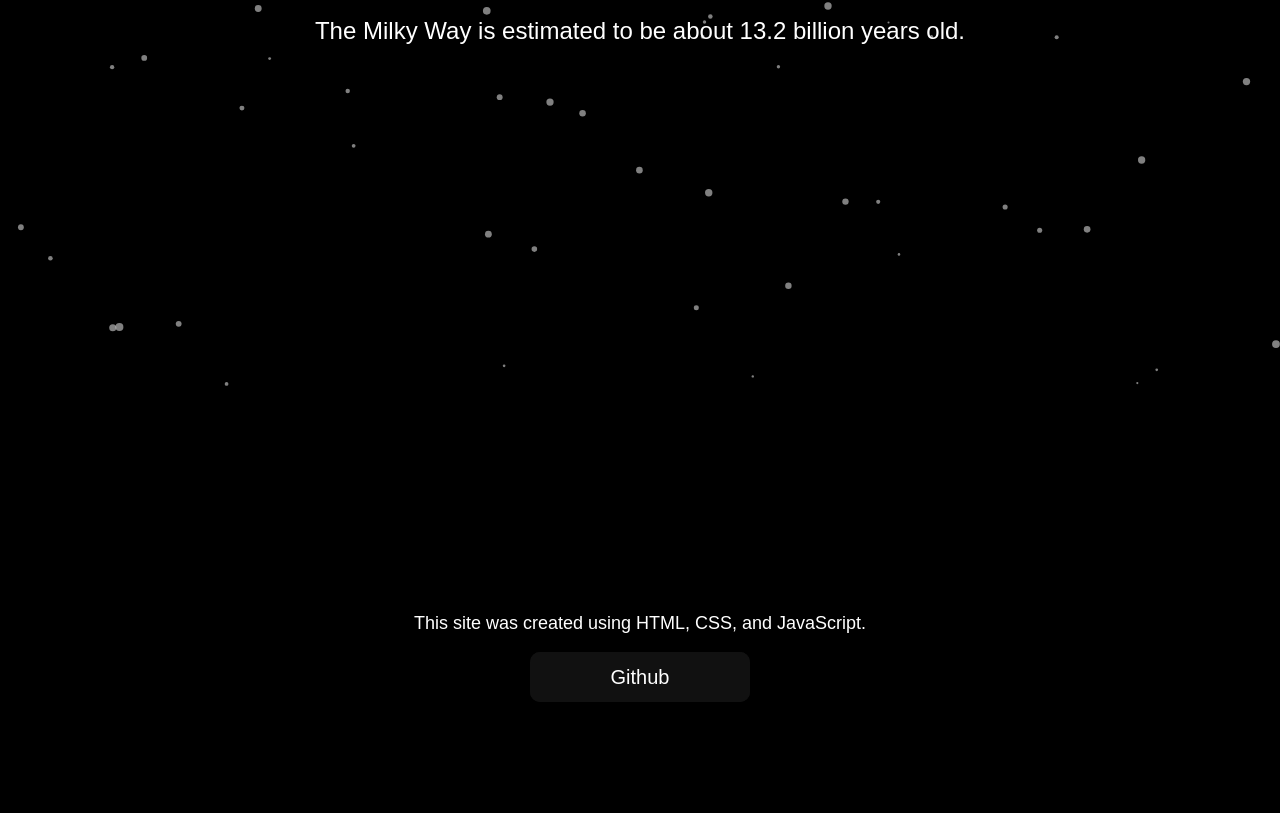
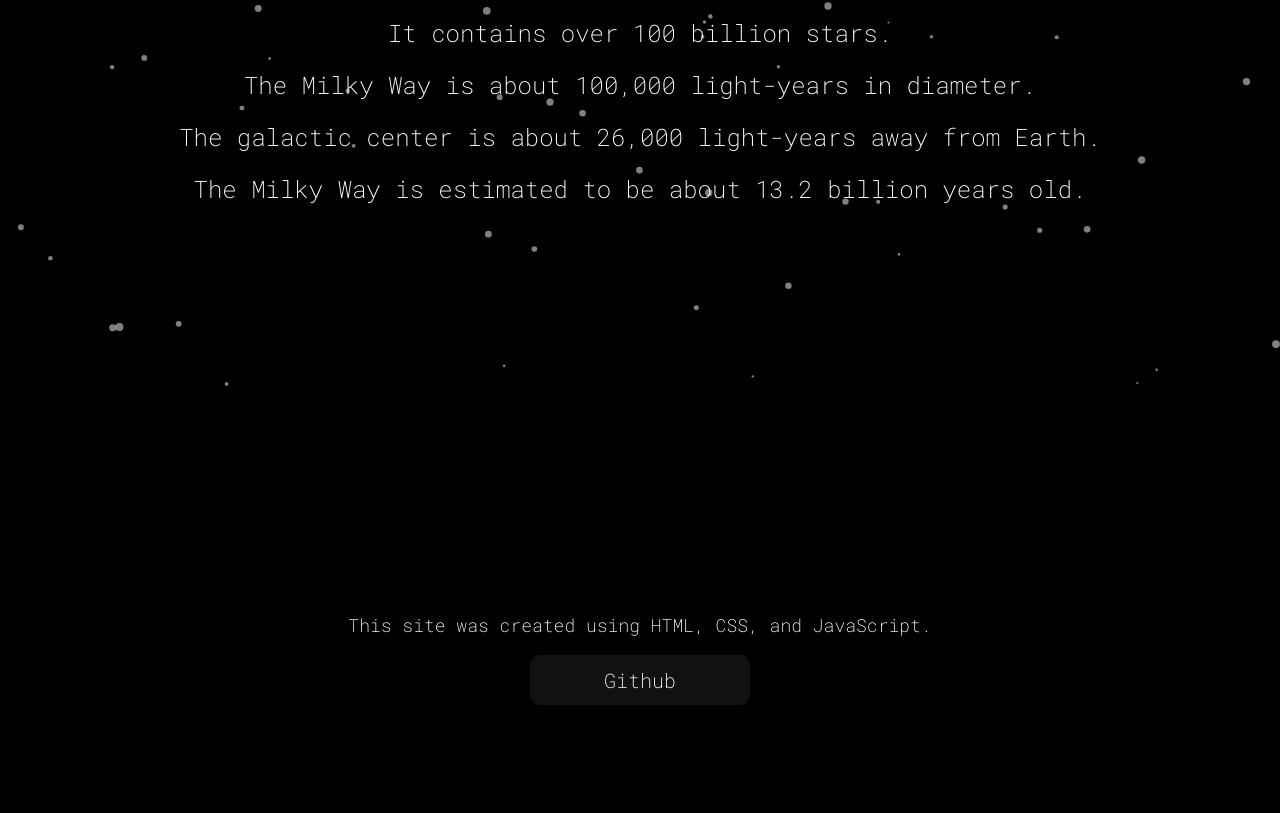
Before and after one commit to Szybaa/Trance---009-Sound-System-Dreamscape-HD-, a plain HTML site: page index.html in a window 1280 px wide. Shown: the part 387-1200 px from the top of the page. Drawn offline with Linux system fonts and the light colour scheme.

Commit message:
final commit

```diff
--- a/index.html
+++ b/index.html
@@ -1,6 +1,9 @@
 <!DOCTYPE html>
 <html>
 <head>
+	<link rel="preconnect" href="https://fonts.googleapis.com">
+<link rel="preconnect" href="https://fonts.gstatic.com" crossorigin>
+<link href="https://fonts.googleapis.com/css2?family=Roboto+Mono:wght@200&display=swap" rel="stylesheet">
 	<title>Milky Way Facts</title>
 	<link rel="stylesheet" type="text/css" href="style.css">
 </head>
@@ -16,7 +19,9 @@
 
 
 	<div class="facts-container" id="facts-container">
-
+        <h1>Welcome traveler!</h1>
+		<br>
+		<br>
 		<h1>Some Milky Way Facts:</h1>
 		<ul>
 			<li>The Milky Way is a barred spiral galaxy.</li>
@@ -29,7 +34,7 @@
 	<div class="site-info" id="site-info">
 		<canvas id="canvas"></canvas>
 		<p>This site was created using HTML, CSS, and JavaScript.</p>
-		<a href="https://github.com/Szybaa/Trance---009-Sound-System-Dreamscape-HD-"><button>Github</button></a>
+		<a href="https://github.com/Szybaa/Trance---009-Sound-System-Dreamscape-HD-" target="_blank"><button>Github</button></a>
 	</div>
 
 
--- a/style.css
+++ b/style.css
@@ -1,9 +1,15 @@
+*{
+	font-family: 'Roboto Mono', monospace;
+}
+html {
+	scroll-behavior: smooth;
+  }
 body {
 	margin: 0;
 	padding: 0;
 	background-color: black;
 	color: white;
-	font-family: Arial, sans-serif;
+	/*font-family: Arial, sans-serif;*/
 }
 
 nav {
@@ -80,7 +86,7 @@ canvas {
 
 
   .site-info button {
-	font-family: Arial, sans-serif;
+	/*font-family: Arial, sans-serif;*/
 	font-size: 20px;
     width: 220px;
     height: 50px;
```
